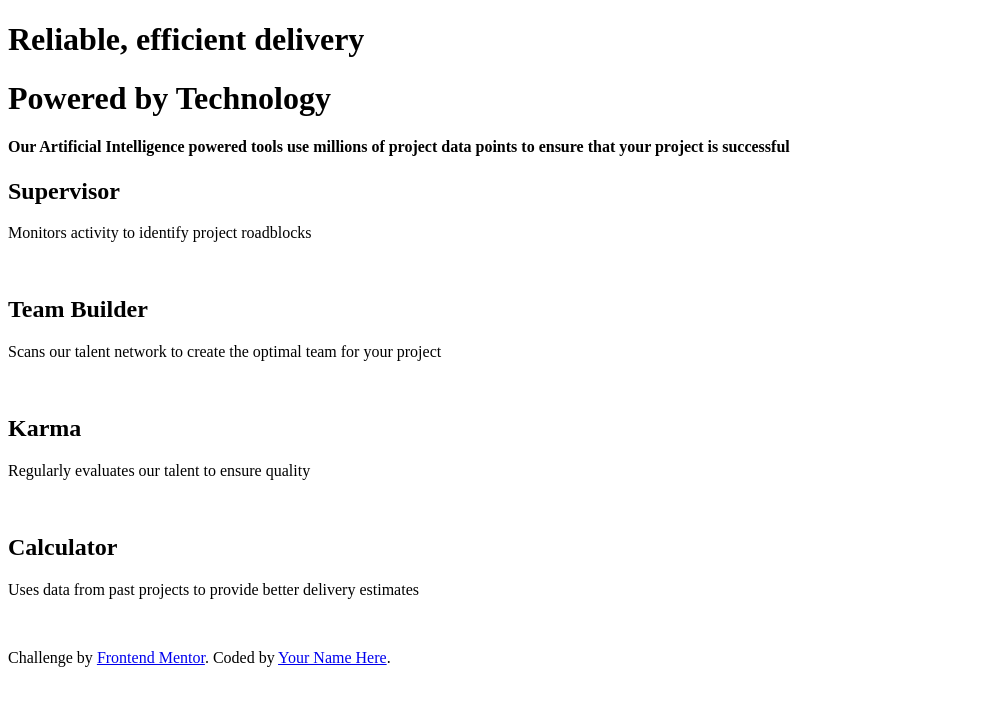
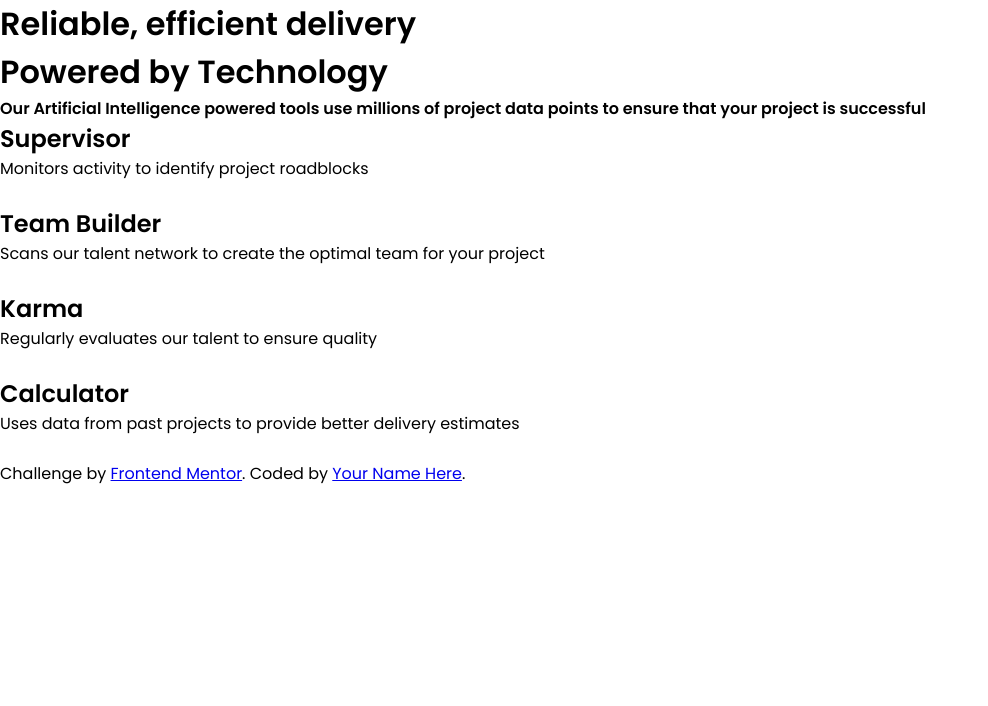
Before and after one commit to boedegoat/front-end-mentor-four-card-feature-section-master, a plain HTML site: page index.html in a window 1280 px wide. Shown: the whole page, without its empty margins (0-988 px from the left). Drawn offline with Linux system fonts and the light colour scheme.

Commit message:
add reset style, css variable, applying gfonts

```diff
--- a/index.html
+++ b/index.html
@@ -6,6 +6,16 @@
 
     <!-- icon -->
     <link rel="icon" type="image/png" sizes="32x32" href="./images/favicon-32x32.png" />
+
+    <!-- gfonts -->
+    <link rel="preconnect" href="https://fonts.gstatic.com" />
+    <link
+      href="https://fonts.googleapis.com/css2?family=Poppins:wght@200;400;600&display=swap"
+      rel="stylesheet"
+    />
+
+    <!-- my css -->
+    <link rel="stylesheet" href="style.css" />
 
     <title>Frontend Mentor | Four card feature section</title>
   </head>
--- /dev/null
+++ b/style.css
@@ -0,0 +1,16 @@
+* {
+  margin: 0;
+  padding: 0;
+  box-sizing: border-box;
+  font-family: 'Poppins', sans-serif;
+}
+
+:root {
+  --primary-red: hsl(0, 78%, 62%);
+  --primary-cyan: hsl(180, 62%, 55%);
+  --primary-orange: hsl(34, 97%, 64%);
+  --primary-blue: hsl(212, 86%, 64%);
+  --neutral-dark: hsl(234, 12%, 34%);
+  --neutral-grayish: hsl(229, 6%, 66%);
+  --neutral-light: hsl(0, 0%, 98%);
+}
```
